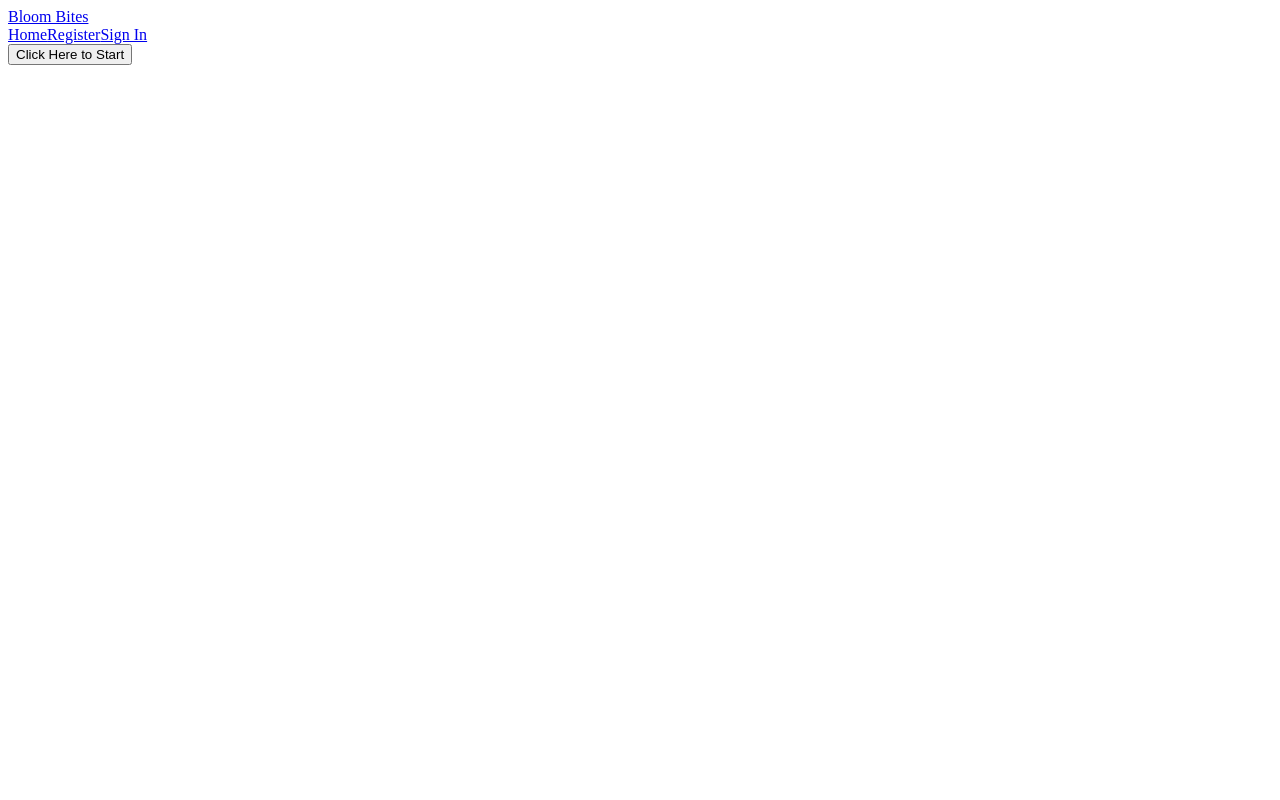
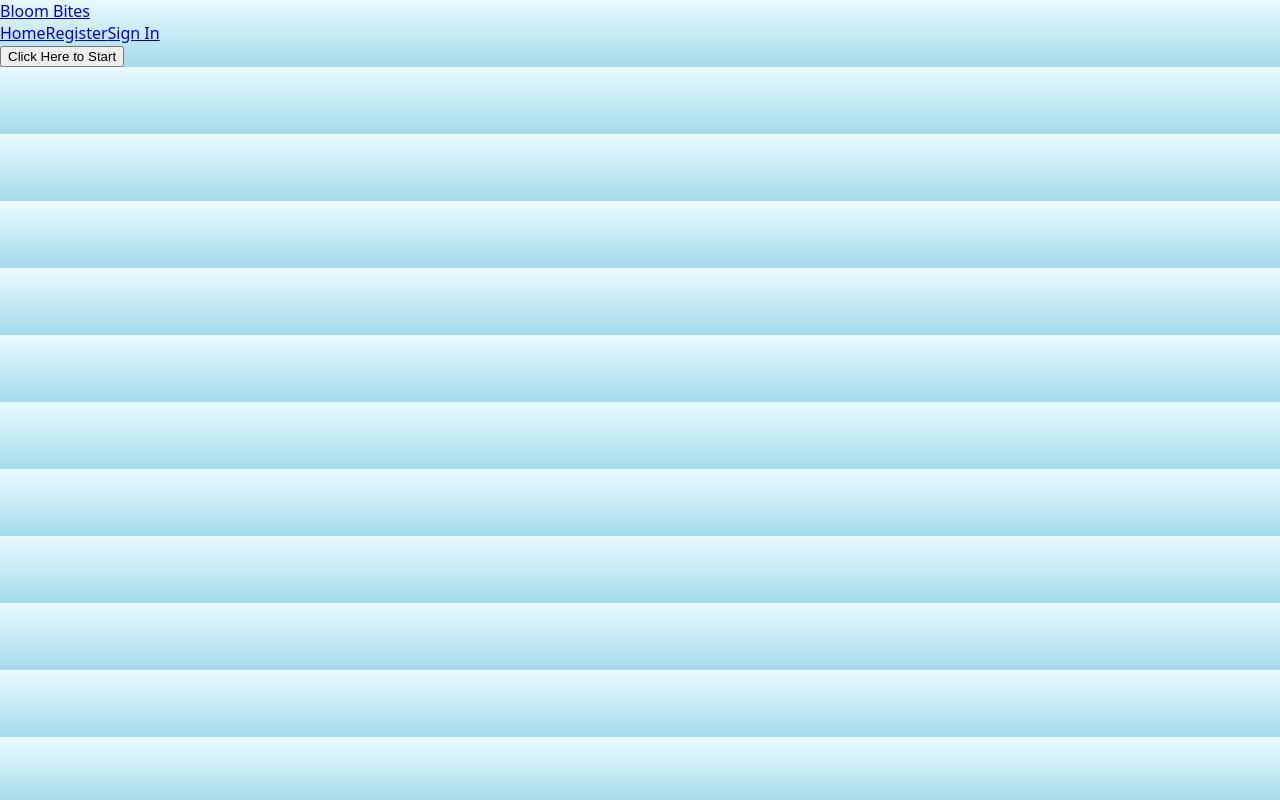
Before and after one commit to Yaqeen-88/Bloom-Bites-FrontEnd, a React (Vite) app: page / in a window 1280 px wide. Built offline with nearby package versions, Linux system fonts and the light colour scheme; the HTML template or start-up script is replaced by a standard one.

Commit message:
removed feed and changed nav, signin and added routes in app.jsx, initial css for body

```diff
--- a/src/App.css
+++ b/src/App.css
@@ -1,10 +1,8 @@
-body{
-  margin: 50px;
+body {
+  margin: 0;
+  font-family: "Poppins", system-ui, sans-serif;
+  background: linear-gradient(180deg, #eafaff, #a4dbeb);
+
+  color: #245c6d;
   box-sizing: border-box;
-  display: flex;
 }
-
-nav {
-  display: flex;
-  justify-content: space-between;
-}
--- a/src/App.jsx
+++ b/src/App.jsx
@@ -1,24 +1,54 @@
 import { useState, useEffect } from "react"
 import { Route, Routes } from "react-router-dom"
 import { CheckSession } from "./services/Auth"
+import Bloom from "./services/api"
+import "./App.css"
 
 import Nav from "./components/Nav"
 import Home from "./components/Home"
 import SignIn from "./components/SignIn"
 import Register from "./components/Register"
-import Feed from "./components/Feed"
+import Cart from "./components/Cart"
+import Candle from "./components/Candle"
+
 
 const App = () => {
   const [user, setUser] = useState(null)
 
+  const [cartCount, setCartCount] = useState(0)
+
   const handleLogout = () => {
     setUser(null)
+    setCartCount(0)
     localStorage.clear()
   }
 
   const checkToken = async () => {
     const userData = await CheckSession()
     setUser(userData)
+  }
+
+  const getCartCount = async () => {
+    try{
+      const res = await Bloom.get("/orders")
+
+      let items = []
+      if (res.data.order && res.data.order.items) {
+        items = res.data.order.items
+      }
+
+      const count = items.reduce((sum, item) => {
+        if (item.quantity) {
+          return sum + item.quantity
+        } else {
+          return sum + 1
+        }
+      }, 0)
+      setCartCount(count)
+    } catch (err) {
+      console.log(err);
+      setCartCount(0)
+    }
   }
 
   useEffect(() => {
@@ -30,13 +60,15 @@ const App = () => {
 
   return (
     <>
-      <Nav user={user} handleLogout={handleLogout} />
+      <Nav user={user} handleLogout={handleLogout} cartCount={cartCount}/>
       <main>
         <Routes>
-          <Route path="/" element={<Home />} />
+          <Route path="/" element={<Home getCartCount={getCartCount} />} />
           <Route path="/signin" element={<SignIn setUser={setUser} />} />
           <Route path="/register" element={<Register />} />
-          <Route path="/feed" element={<Feed user={user} />} />
+          <Route path="/cart" element={<Cart user={user} getCartCount={getCartCount} />} />
+          <Route path="/candles" element={<Candle />} />
+          <Route path="/candles/:id" element={<Candle/>} />
         </Routes>
       </main>
     </>
--- a/src/components/Feed.jsx
+++ /dev/null
@@ -1,17 +0,0 @@
-
-import {useNavigate} from 'react-router-dom'
-
-const Feed = ({ user }) => {
-  const navigate = useNavigate()
-
-return user ? (
-  <h1>Hi user</h1>
-): (
-  <>
-  <h3>Oops! You need to Sign In</h3>
-  <button onClick={() => navigate("/signin")}>Sign In</button>
-  </>
-)
-}
-
-export default Feed
--- a/src/components/Nav.jsx
+++ b/src/components/Nav.jsx
@@ -5,10 +5,10 @@ const Nav = ({ user, handleLogout }) => {
   if(user) {
     userOptions = (
       <>
-      <h3>Welcome {user.name}!</h3>
-      <Link to='/feed'>Feed</Link>
+      {/* <h3>Welcome {user.name}!</h3> */}
+      <Link to='/'>Home</Link>
       <Link onClick={handleLogout} to='/'>
-Sign Out
+        Sign Out
       </Link>
       </>
     ) }
--- a/src/components/SignIn.jsx
+++ b/src/components/SignIn.jsx
@@ -18,7 +18,7 @@ const handleSubmit = async (e) => {
   const userData = await SignInUser(formValues)
   setFormValues(initialState)
   setUser(userData)
-  navigate('/feed')
+  navigate('/')
 }
 
 return(
```
